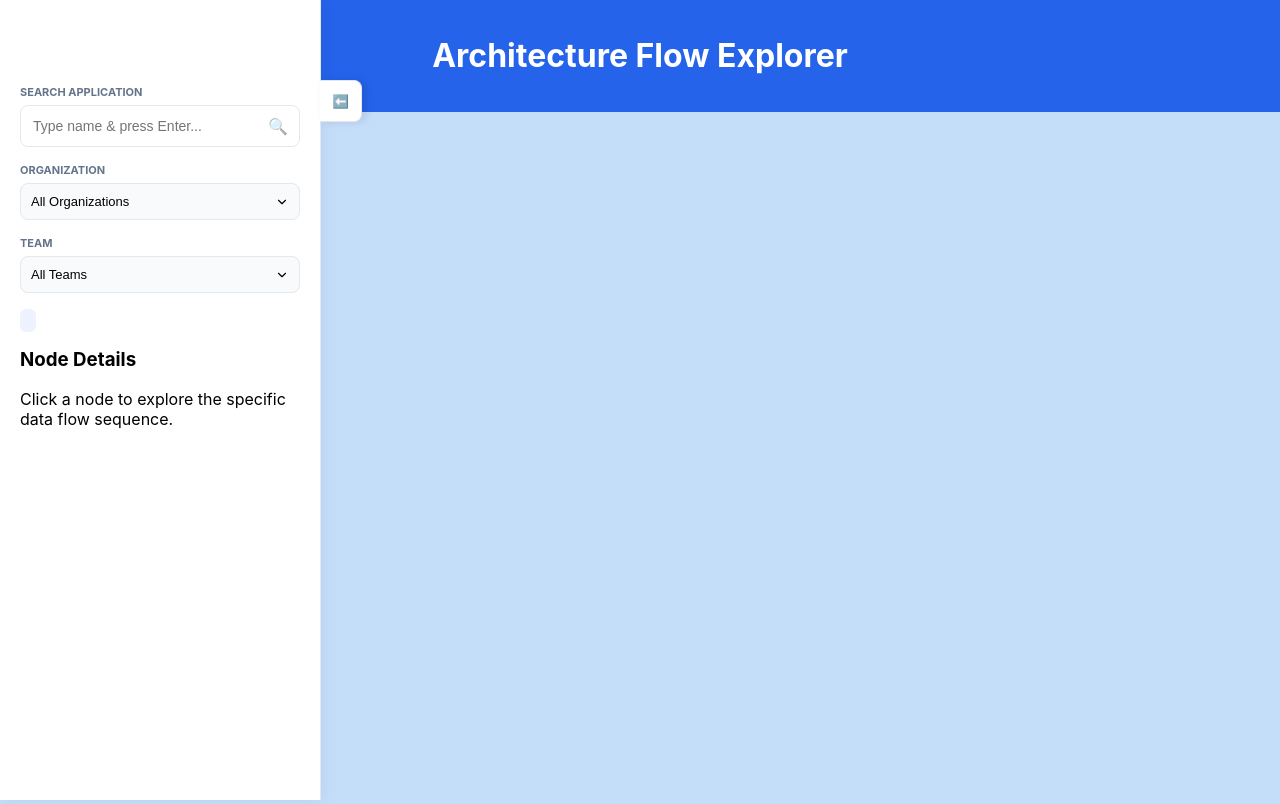
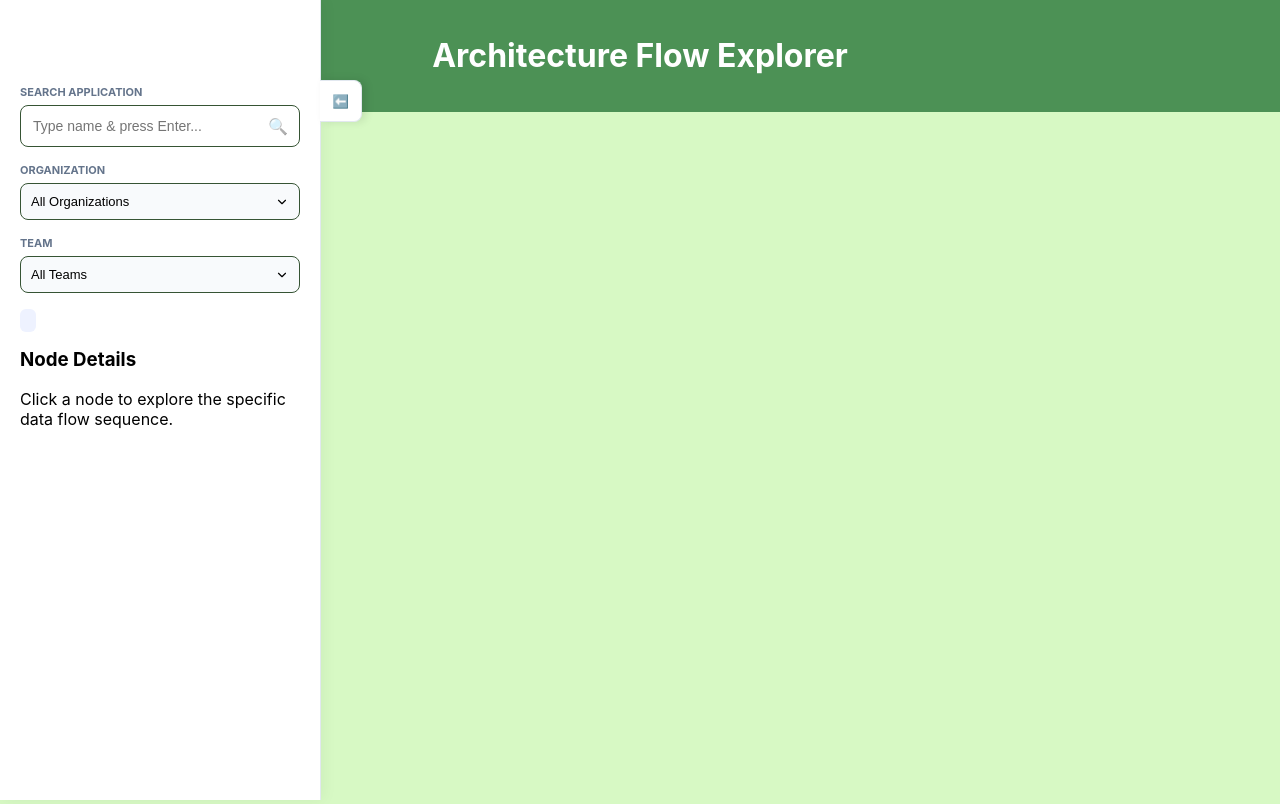
Before and after one commit to Debojyoti-Chanda/Flow-Arch, a Flask app: page / in a window 1280 px wide. Run offline with Flask 3, Linux system fonts and the light colour scheme.

Commit message:
Change to green colour

```diff
--- a/static/css/style.css
+++ b/static/css/style.css
@@ -1,8 +1,8 @@
 :root {
-    --primary: #2563eb;
+    --primary: #4c9155;
     --highlight: #ffeb3b;
-    --bg: #c4ddf9;
-    --border: #e2e8f0;
+    --bg: #d7f9c4;
+    --border: #365434;
     --text-main: #1e293b;
     --text-muted: #64748b;
 }
```
